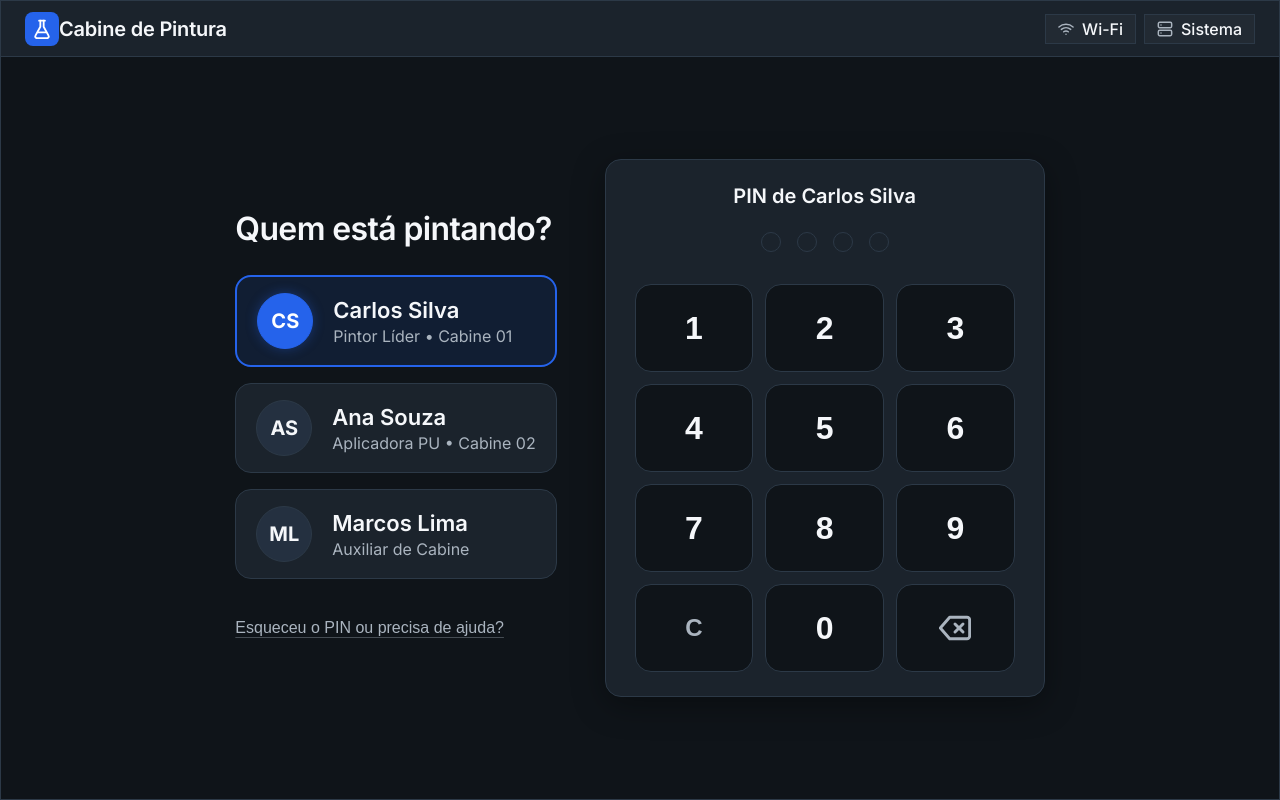
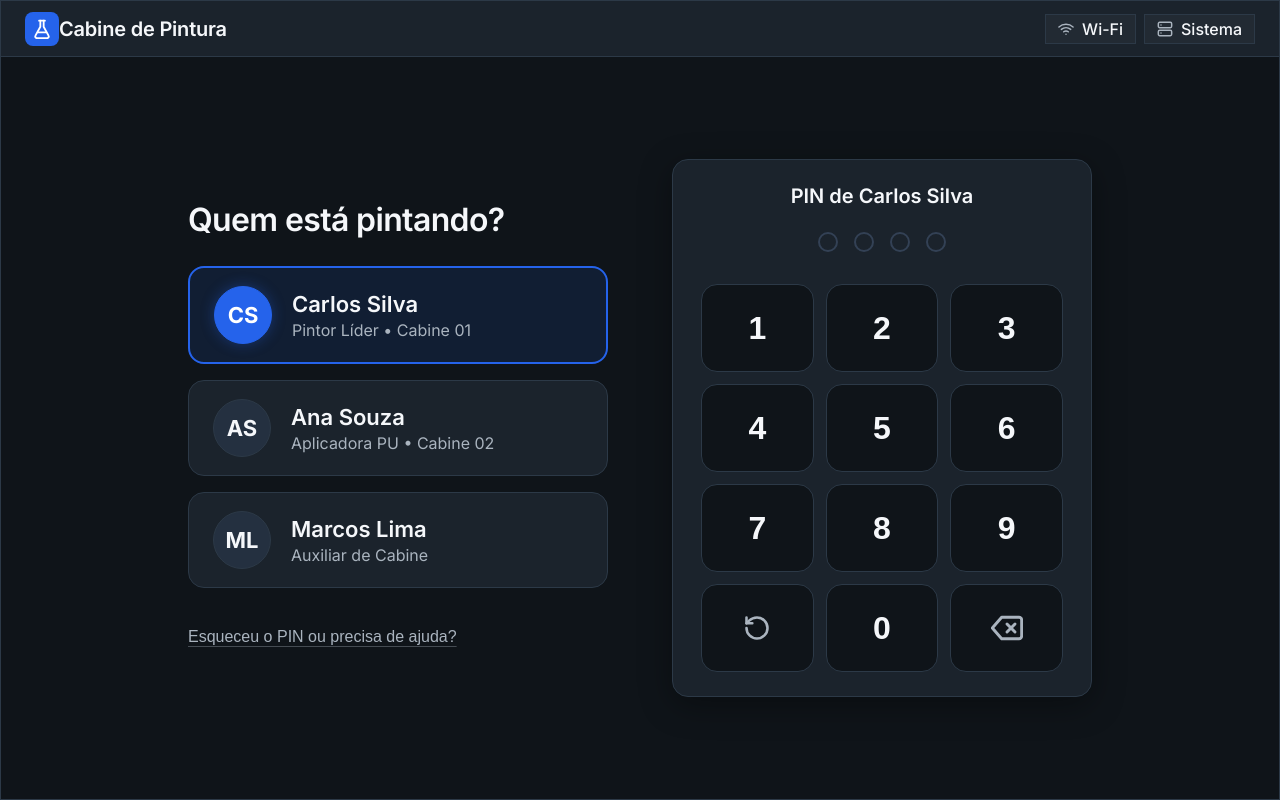
Before and after one commit to CarvalhoNathan/mada, a React (Vite) app: page / in a window 1280 px wide. Built offline with nearby package versions, Linux system fonts and the light colour scheme.

Commit message:
style(auth): polish pin dots contrast, balance column widths, and add reset icon

```diff
--- a/src/components/ui/NumericKeypad.tsx
+++ b/src/components/ui/NumericKeypad.tsx
@@ -76,8 +76,22 @@ export const NumericKeypad: React.FC<NumericKeypadProps> = ({
           onClick={onClearPress}
           disabled={disabled}
           aria-label="Limpar todos os dígitos"
+          title="Limpar PIN"
         >
-          C
+          <svg
+            width="28"
+            height="28"
+            viewBox="0 0 24 24"
+            fill="none"
+            stroke="currentColor"
+            strokeWidth="2.2"
+            strokeLinecap="round"
+            strokeLinejoin="round"
+            aria-hidden="true"
+          >
+            <path d="M3 12a9 9 0 1 0 9-9 9.75 9.75 0 0 0-6.74 2.74L3 8" />
+            <path d="M3 3v5h5" />
+          </svg>
         </button>
 
         <button
--- a/src/styles/design-system.css
+++ b/src/styles/design-system.css
@@ -371,11 +371,13 @@
   border-color: var(--border);
 }
 
+.ds-keypad-clear svg,
 .ds-keypad-backspace svg {
   color: var(--text-muted);
   transition: color 0.15s ease;
 }
 
+.ds-keypad-clear:active:not(:disabled) svg,
 .ds-keypad-backspace:active:not(:disabled) svg {
   color: var(--text);
 }
@@ -413,28 +415,31 @@
 }
 
 .apple-pin-dot {
-  width: 20px;  /* Tamanho 20px */
+  width: 20px;  /* Tamanho 18px a 20px */
   height: 20px;
   border-radius: 50%;
   box-sizing: border-box;
-  transition: all 0.15s ease;
+  transition: transform 0.18s cubic-bezier(0.34, 1.56, 0.64, 1), background-color 0.15s ease, border-color 0.15s ease, box-shadow 0.15s ease;
 }
 
 .apple-pin-dot.empty {
-  border: 1.5px solid var(--border); /* Anel fino em #2C3947 */
+  border: 2px solid #334155; /* Slate-700 sólido para alto contraste imediato */
   background-color: transparent;
+  transform: scale(1);
 }
 
 .apple-pin-dot.filled {
-  border: 1.5px solid var(--text);
+  border: 2px solid var(--text);
   background-color: var(--text); /* Círculo sólido luminoso #F5F7FA */
-  box-shadow: 0 0 12px rgba(245, 247, 250, 0.45);
+  box-shadow: 0 0 14px rgba(245, 247, 250, 0.55);
+  transform: scale(1.1); /* Leve transição de escala (scale-110) */
 }
 
 .apple-pin-dot.error {
   border-color: var(--danger) !important;
   background-color: var(--danger) !important; /* Vermelho #EF4444 */
-  box-shadow: 0 0 12px rgba(239, 68, 68, 0.55) !important;
+  box-shadow: 0 0 14px rgba(239, 68, 68, 0.65) !important;
+  transform: scale(1.1);
 }
 
 .apple-pin-error-msg {
--- a/src/styles/styles.css
+++ b/src/styles/styles.css
@@ -379,9 +379,10 @@ body {
    ========================================================================== */
 .auth-layout-minimal {
   display: grid;
-  grid-template-columns: 1fr 440px;
-  gap: 48px;
-  align-items: center;
+  grid-template-columns: 420px 420px;
+  gap: 64px;
+  align-items: center;
+  justify-content: center;
   height: 100%;
   max-width: 1180px;
   margin: 0 auto;
@@ -393,6 +394,7 @@ body {
   display: flex;
   flex-direction: column;
   justify-content: center;
+  width: 100%;
   height: 100%;
 }
 
@@ -409,14 +411,16 @@ body {
   display: flex;
   flex-direction: column;
   gap: 16px;
+  width: 100%;
 }
 
 .operator-card-apple {
   display: flex;
   align-items: center;
   gap: 20px;
-  min-height: 84px;
-  padding: 16px 20px;
+  min-height: 88px; /* Altura generosa para luvas */
+  padding: 18px 24px; /* Aumentado para toque confortável */
+  width: 100%;
   background-color: var(--card); /* #1B232C */
   border: 1.5px solid var(--border); /* #2C3947 */
   border-radius: var(--radius-card); /* 16px */
@@ -443,15 +447,15 @@ body {
 }
 
 .operator-avatar-circle {
-  width: 56px;
-  height: 56px;
+  width: 58px;
+  height: 58px;
   border-radius: 50%;
   background-color: #243040;
   color: var(--text); /* #F5F7FA */
   display: flex;
   align-items: center;
   justify-content: center;
-  font-size: 20px;
+  font-size: 22px;
   font-weight: 700;
   flex-shrink: 0;
   border: 1.5px solid var(--border);
@@ -462,7 +466,7 @@ body {
   background-color: var(--primary);
   color: #ffffff;
   border-color: var(--primary);
-  box-shadow: 0 0 12px rgba(37, 99, 235, 0.35);
+  box-shadow: 0 0 14px rgba(37, 99, 235, 0.35);
 }
 
 .operator-info-apple {
```
